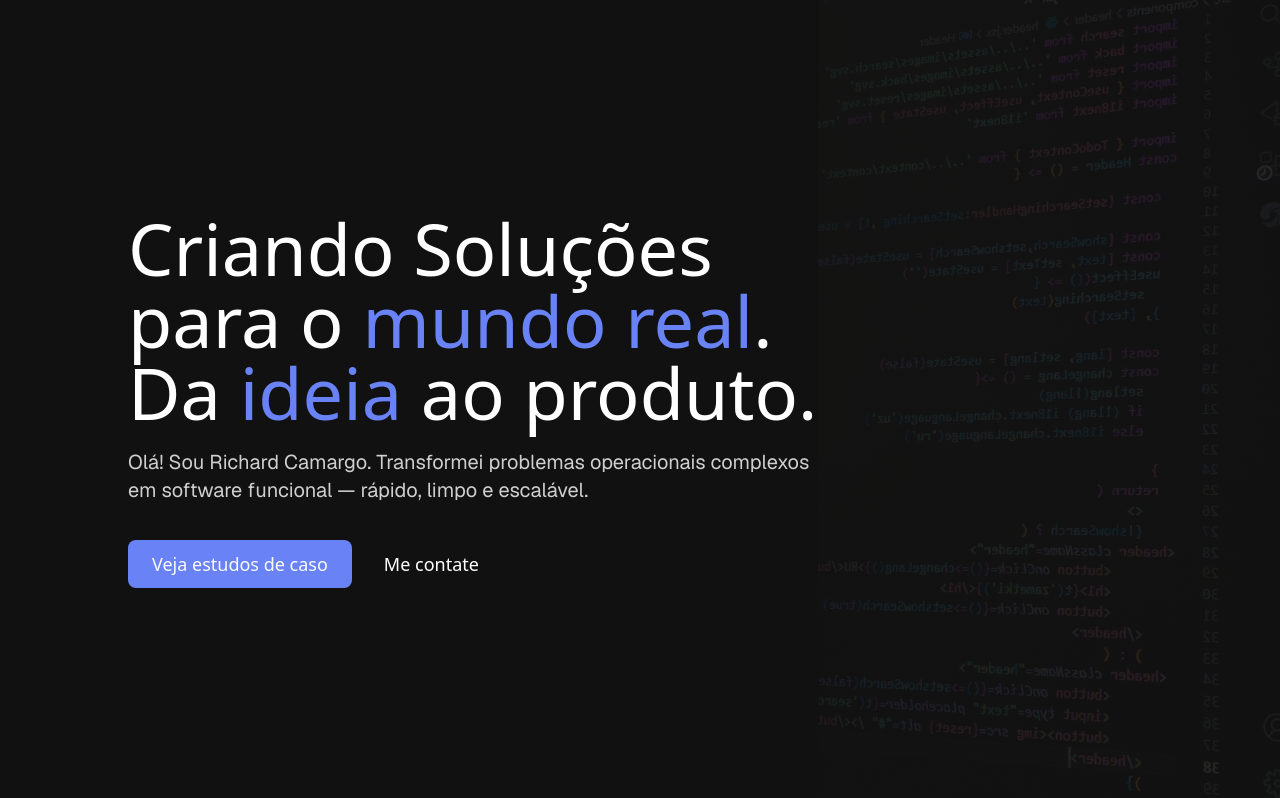
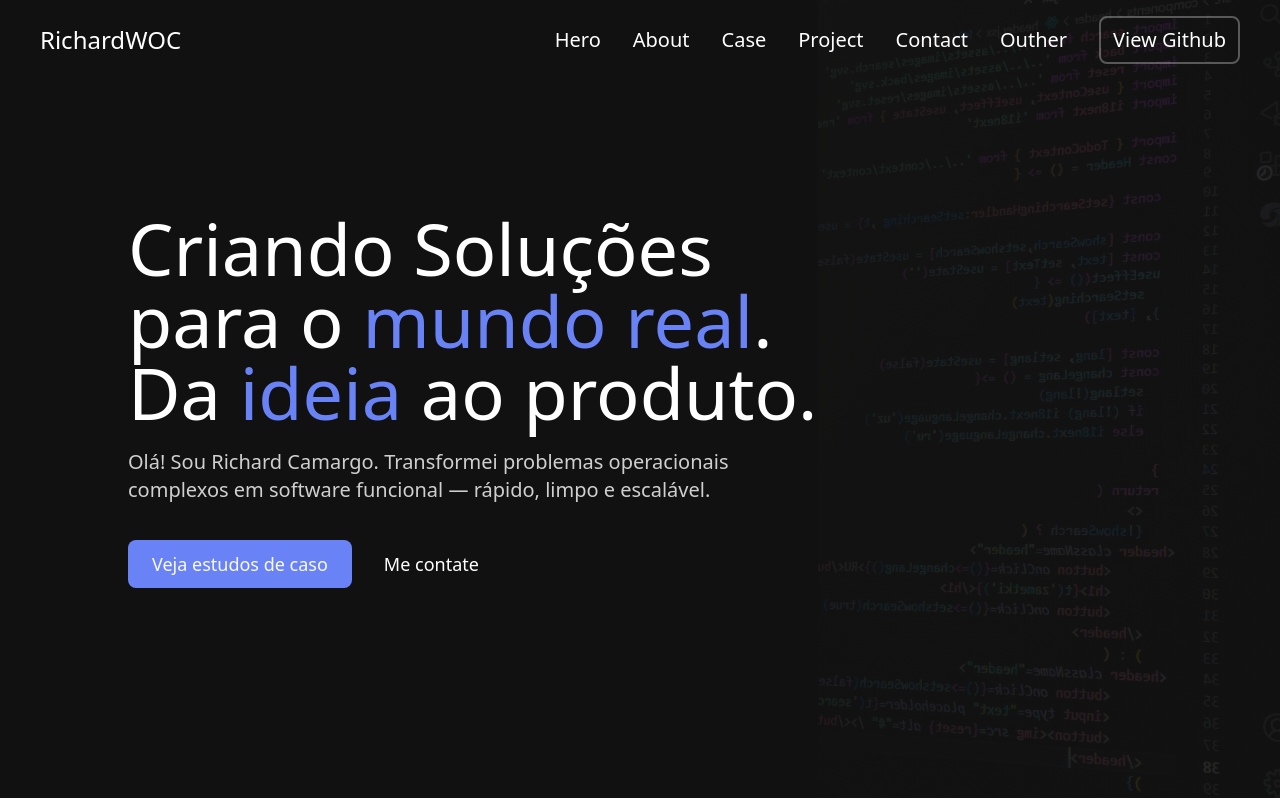
Before and after one commit to RichinW/my-portfolio, a Next.js app: page / in a window 1280 px wide. Shown: the top 798 px of the page. Built offline with nearby package versions, Linux system fonts and the light colour scheme.

Commit message:
Base cabecalho

```diff
--- a/src/app/page.tsx
+++ b/src/app/page.tsx
@@ -12,24 +12,43 @@ export default function Home() {
   const t = dict[locale];
 
   return (
-    <div className="flex min-h-screen flex-col items-center justify-center font-sans bg-[#111] overflow-x-hidden">
+    <>
+      <div className="fixed px-10 z-10 top-0 left-0 w-screen h-20 flex justify-between font-google-sans items-center">
+        <p className="text-white text-2xl">RichardWOC</p>
+        <div className="flex items-center gap-8 text-xl text-white">
+          <p>Hero</p>
+          <p>About</p>
+          <p>Case</p>
+          <p>Project</p>
+          <p>Contact</p>
+          <p>Outher</p>
+          <div className="border-2 border-white/30 py-2 px-3 rounded-md">
+            <p>View Github</p>
+          </div>
+        </div>
+      </div>
+      <div className="flex min-h-screen flex-col items-center justify-center font-google-sans bg-[#111] overflow-x-hidden">
         <div className="w-full h-screen relative justify-between flex items-center">
           <div className="absolute inset-0 bg-linear-to-r from-[#111111] to-[#111111]/90 z-0"></div>
           <div className="max-w-4xl pl-32 flex flex-col gap-5 z-10">
             <div className="flex flex-col w-full text-white">
-            <p className="text-7xl font-google-sans">
+              <p className="text-7xl">
                 {t.hero.title1.start}{" "}
-              <span className="text-[#6983F7]">{t.hero.title1.highlight}</span>
+                <span className="text-[#6983F7]">
+                  {t.hero.title1.highlight}
+                </span>
                 {t.hero.title1.end}
               </p>
-            <p className="text-7xl font-google-sans">
+              <p className="text-7xl">
                 {t.hero.title2.start}{" "}
-              <span className="text-[#6983F7]">{t.hero.title2.highlight}</span>{" "}
+                <span className="text-[#6983F7]">
+                  {t.hero.title2.highlight}
+                </span>{" "}
                 {t.hero.title2.end}
               </p>
             </div>
             <p className="text-xl text-white/80">{t.hero.description}</p>
-          <div className="mt-4 flex items-center gap-4 font-google-sans">
+            <div className="mt-4 flex items-center gap-4">
               <Button className="p-6 bg-[#6983F7] hover:bg-[#5a70e0] text-lg">
                 {t.hero.button1}
               </Button>
@@ -46,7 +65,7 @@ export default function Home() {
         </div>
         <div className="h-screen flex justify-between items-center pl-32 pr-52 w-full bg-[#111] relative">
           <div className="bg-white/60 size-60 rounded-full blur-3xl absolute top-1/2 right-0 transform translate-x-32 -translate-y-1/2"></div>
-        <div className="text-white font-google-sans">
+          <div className="text-white">
             <p className="text-7xl border-b-2 border-[#6983F7] inline-block p-2">
               {t.about.title}
             </p>
@@ -62,7 +81,7 @@ export default function Home() {
           </div>
         </div>
         <div className="h-screen flex justify-center flex-col items-center pl-32 pr-52 w-full bg-linear-to-br from-[#282828] to-[#111] relative">
-        <div className="text-white font-google-sans">
+          <div className="text-white">
             <p className="text-[200px] font-black italic bg-linear-to-r from-white/20 to-[#262626]/20 bg-clip-text text-transparent">
               Viva Pay
             </p>
@@ -74,13 +93,13 @@ export default function Home() {
               <div className="w-2/10 h-0.5 bg-linear-to-r from-white/20 to-[#262626]/20" />
             </div>
           </div>
-        <div className="bg-linear-to-r pt-30 flex justify-center items-center gap-4 from-white/20 to-[#262626] bg-clip-text text-transparent italic font-google-sans text-xl">
+          <div className="bg-linear-to-r pt-30 flex justify-center items-center gap-4 from-white/20 to-[#262626] bg-clip-text text-transparent italic text-xl">
             <p>Bauru</p>
             <div className="w-4 h-0.5 bg-linear-to-r from-white/20 to-[#262626]" />
             <p>2024</p>
           </div>
         </div>
-      <div className="h-auto flex flex-col px-32 py-20 gap-20 justify-center items-center font-google-sans w-full bg-[#111] relative">
+        <div className="h-auto flex flex-col px-32 py-20 gap-20 justify-center items-center w-full bg-[#111] relative">
           <div className="flex-1 flex justify-between">
             <div className="flex max-w-3/10 flex-col justify-between">
               <div className="flex flex-col gap-8">
@@ -151,14 +170,16 @@ export default function Home() {
                 <p>{t.project.options[2].title.start}</p>
                 <i className="fa-solid fa-star text-[#6983F7] text-5xl"></i>
               </div>
-            <p className="text-white/80 text-xl">{t.project.options[2].text}</p>
+              <p className="text-white/80 text-xl">
+                {t.project.options[2].text}
+              </p>
             </div>
           </div>
           <p className="absolute right-0 bottom-5 text-[250px] translate-x-25 font-black italic bg-linear-to-r from-white/20 to-[#262626]/20 bg-clip-text text-transparent">
             Viva Pay
           </p>
         </div>
-      <div className="flex h-screen px-32 overflow-hidden font-google-sans py-20 gap-20 justify-between items-start font-google-sans w-full bg-[#111] relative">
+        <div className="flex h-screen px-32 overflow-hidden py-20 gap-20 justify-between items-start w-full bg-[#111] relative">
           <div className="flex flex-col gap-10">
             <div className="flex flex-col gap-8">
               <p className="text-white text-3xl">{t.contact.contact_info}</p>
@@ -228,5 +249,6 @@ export default function Home() {
           <div className="bg-white/60 size-60 rounded-full blur-3xl absolute bottom-0 left-2/12 transform -translate-x-32 translate-y-30"></div>
         </div>
       </div>
+    </>
   );
 }
```
Lines whose indentation alone changed are shown as unchanged.
